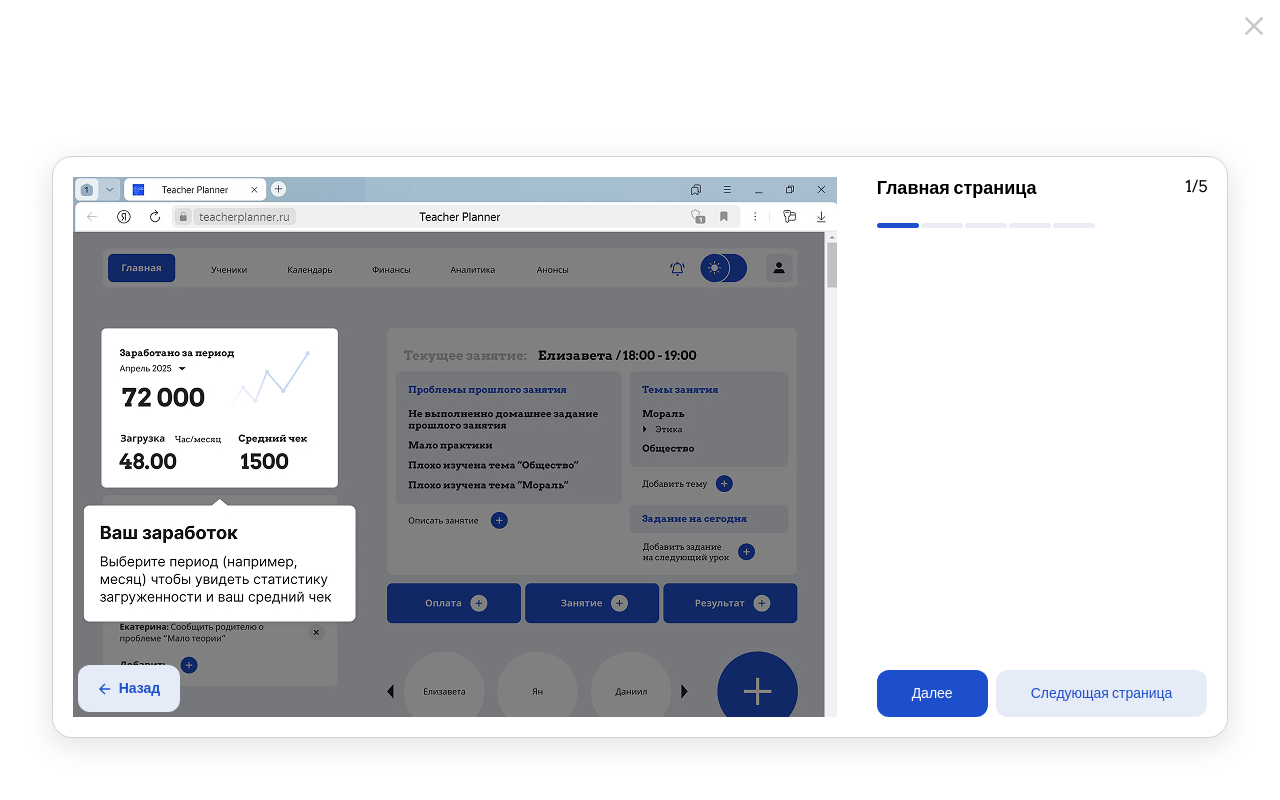
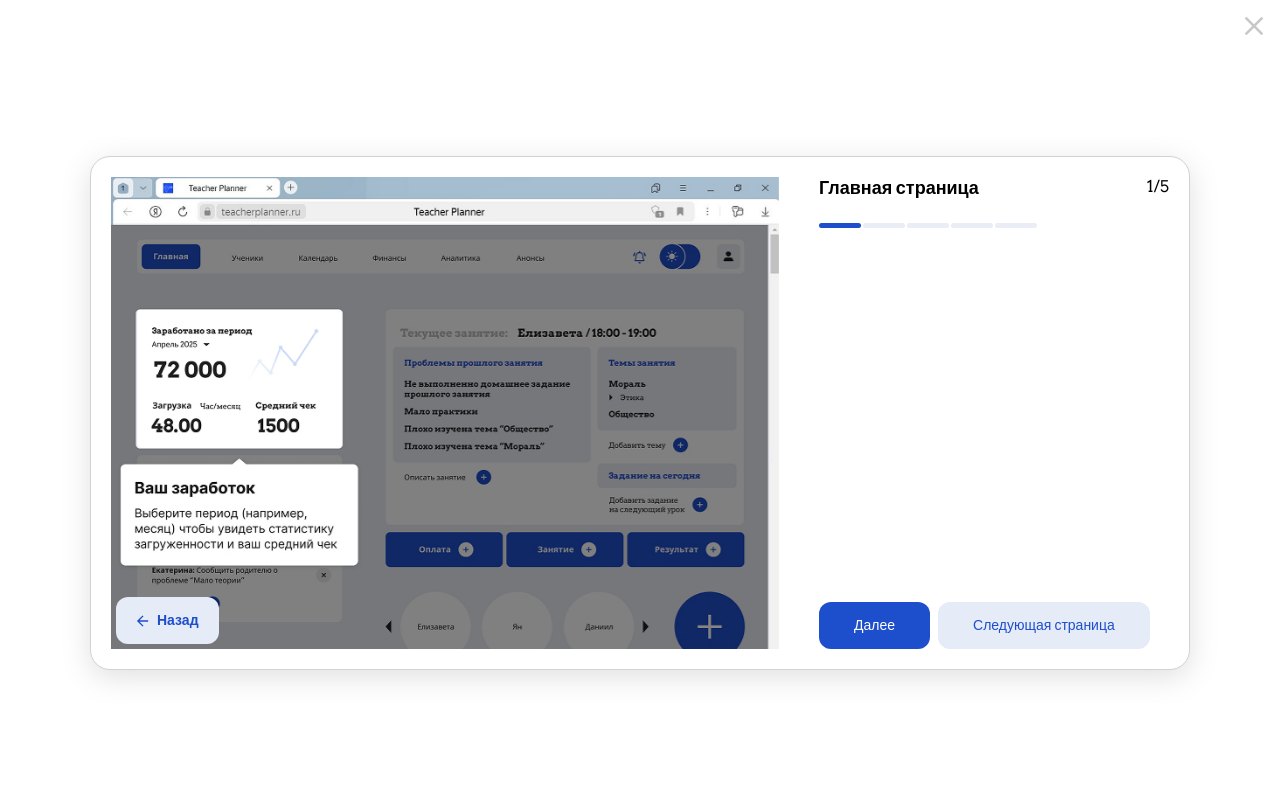
Before and after one commit to Shampoony/techerPlannerVue, a Vue app: page /onboarding/guide in a window 1280 px wide. Shown: the top 800 px of the page. Built offline with nearby package versions, Linux system fonts and the light colour scheme.

Commit message:
size of onboarding modals dixed

```diff
--- a/src/assets/scss/_onboarding.scss
+++ b/src/assets/scss/_onboarding.scss
@@ -36,6 +36,9 @@
     }
   }
   &__holder {
+    width: clamp(43.75rem, -10.795rem + 113.64vw, 68.75rem);
+    max-height: 530px;
+
     display: flex;
     justify-content: space-between;
     gap: 40px;
@@ -86,7 +89,7 @@
     }
   }
   &__content {
-    width: 45%;
+    min-width: 350px;
     max-width: 350px;
     max-height: 100%;
     display: flex;
@@ -94,7 +97,7 @@
     justify-content: space-between;
     gap: 20px;
     @media (max-width: 1024px) {
-      width: 40%;
+      min-width: 281px;
     }
     @media (max-width: 768px) {
       width: 100%;
--- a/src/components/onboardingPage/vonBoardingHome.vue
+++ b/src/components/onboardingPage/vonBoardingHome.vue
@@ -465,3 +465,4 @@
 
 onMounted(() => {})
 </script>
+<style scoped></style>
--- a/vite.config.js
+++ b/vite.config.js
@@ -22,6 +22,6 @@
   base: '/',
   build: {
     outDir: 'dist',
-    assetsDir: 'assets',
+    assetsDir: 'static',
   },
 })
```
Also changed, not shown: 88 other files (tests, documents, lock files or other folders).
